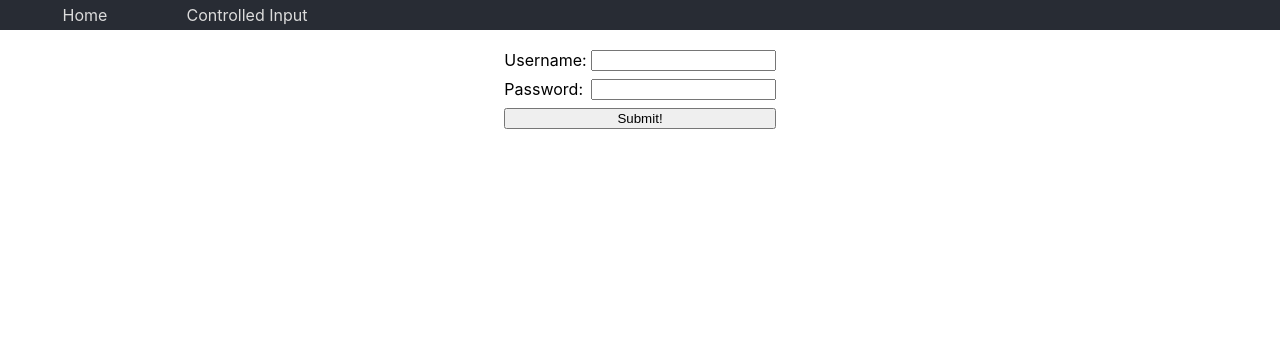
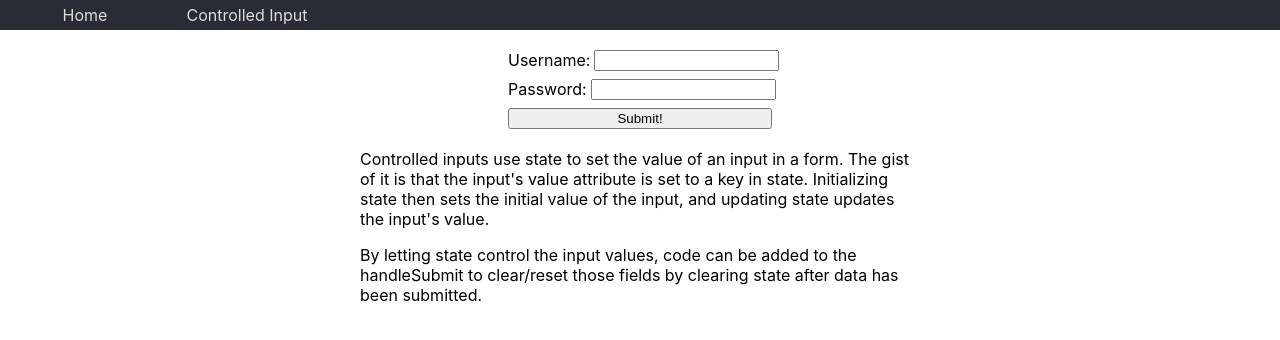
Before and after one commit to vishalicious213/react-test-projects, a React (Create React App) app: page /controlled in a window 1280 px wide. Shown: the top 340 px of the page. Built offline with nearby package versions, Linux system fonts and the light colour scheme.

Commit message:
updated controlled-inputs

```diff
--- a/src/App.css
+++ b/src/App.css
@@ -70,12 +70,19 @@
 
 #controlled-inputs {
   display: flex;
-  justify-content: center;
+  flex-direction: column;
+  align-items: center;
+}
+
+#controlled-inputs > p {
+  max-width: 35rem;
+  margin-bottom: 0px;
 }
 
 #controlled-inputs > form {
   display: flex;
   flex-direction: column;
+  max-width: 17rem;
 }
 
 #controlled-inputs > form > label {
--- a/src/components/ControlledInputs.js
+++ b/src/components/ControlledInputs.js
@@ -41,6 +41,9 @@ function ControlledInputs() {
 
         <button>Submit!</button>
       </form>
+
+      <p>Controlled inputs use state to set the value of an input in a form. The gist of it is that the input's value attribute is set to a key in state. Initializing state then sets the initial value of the input, and updating state updates the input's value.</p>
+      <p>By letting state control the input values, code can be added to the handleSubmit to clear/reset those fields by clearing state after data has been submitted.</p>
     </div>
   );
 }
```
